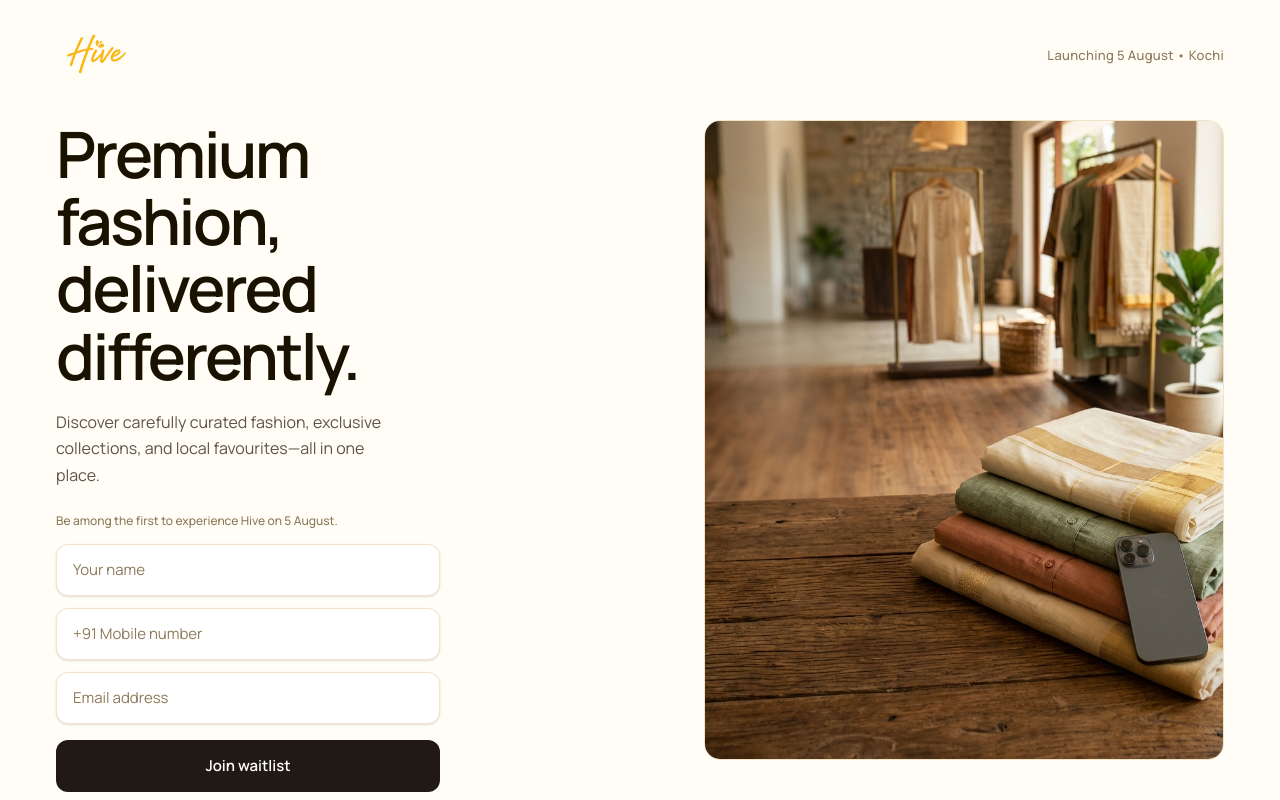
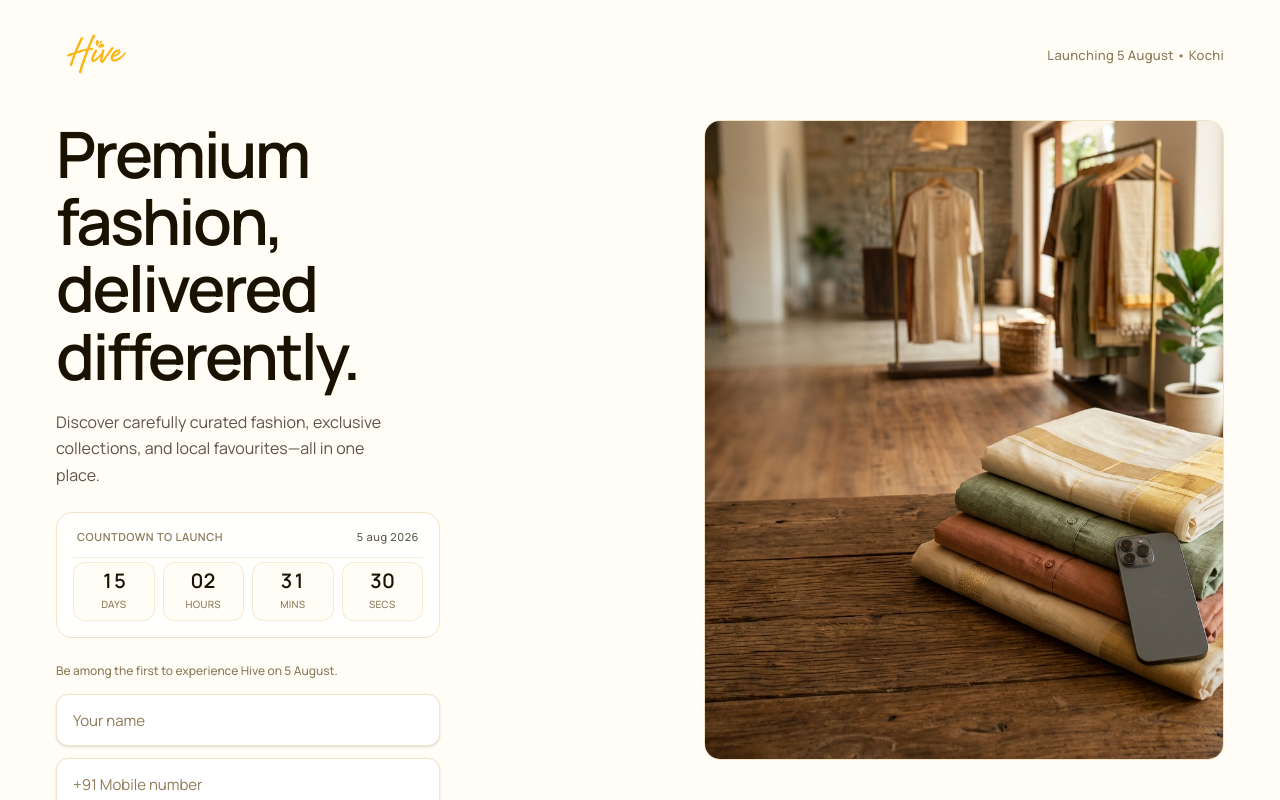
Before and after one commit to deaddev69/hivelanding, a Next.js app: page / in a window 1280 px wide. Shown: the top 800 px of the page. Built offline with nearby package versions, Linux system fonts and the light colour scheme; a web font is replaced by a local one.

Commit message:
feat: add real tabular-nums live countdown for August 5 launch

```diff
--- a/src/app/page.tsx
+++ b/src/app/page.tsx
@@ -1,15 +1,41 @@
 "use client";
 
-import React, { useState } from 'react';
+import React, { useState, useEffect } from 'react';
 import Image from 'next/image';
 import { Button, Input } from '@/components/ui';
 import { CheckCircle2, ShoppingBag, Truck, BadgeCheck } from 'lucide-react';
+
+const LAUNCH_DATE_MS = new Date('2026-08-05T00:00:00+05:30').getTime();
 
 export default function WaitlistPage() {
   const [name, setName] = useState('');
   const [phone, setPhone] = useState('');
   const [email, setEmail] = useState('');
   const [status, setStatus] = useState<'idle' | 'loading' | 'success' | 'error'>('idle');
+
+  const [timeLeft, setTimeLeft] = useState({ days: 0, hours: 0, minutes: 0, seconds: 0 });
+  const [isMounted, setIsMounted] = useState(false);
+
+  useEffect(() => {
+    setIsMounted(true);
+    const updateCountdown = () => {
+      const now = Date.now();
+      const diff = Math.max(0, LAUNCH_DATE_MS - now);
+      if (diff === 0) {
+        setTimeLeft({ days: 0, hours: 0, minutes: 0, seconds: 0 });
+        return;
+      }
+      const days = Math.floor(diff / (1000 * 60 * 60 * 24));
+      const hours = Math.floor((diff % (1000 * 60 * 60 * 24)) / (1000 * 60 * 60));
+      const minutes = Math.floor((diff % (1000 * 60 * 60)) / (1000 * 60));
+      const seconds = Math.floor((diff % (1000 * 60)) / 1000);
+      setTimeLeft({ days, hours, minutes, seconds });
+    };
+
+    updateCountdown();
+    const interval = setInterval(updateCountdown, 1000);
+    return () => clearInterval(interval);
+  }, []);
 
   const [errors, setErrors] = useState<{ name?: string; phone?: string; email?: string }>({});
   const [touched, setTouched] = useState<{ name?: boolean; phone?: boolean; email?: boolean }>({});
@@ -169,6 +195,46 @@ export default function WaitlistPage() {
             >
               Discover carefully curated fashion, exclusive collections, and local favourites—all in one place.
             </p>
+
+            {/* ── Live Launch Countdown ─────────────────────── */}
+            <div className="w-full max-w-sm mt-6 p-4 bg-white/90 border border-[#F0E4C8] rounded-2xl flex flex-col gap-3 shadow-[0_2px_12px_-4px_rgba(26,18,0,0.04)]">
+              <div className="flex items-center justify-between text-[11px] font-semibold text-[#8C7A5A] tracking-wider uppercase px-1">
+                <span>Countdown to Launch</span>
+                <span className="text-[#1A1200]/70 font-medium lowercase">5 aug 2026</span>
+              </div>
+              {isMounted ? (
+                <div className="grid grid-cols-4 gap-2 pt-1 border-t border-[#F0E4C8]/60">
+                  <div className="flex flex-col items-center justify-center py-2 px-1 bg-[#FFFDF5] rounded-xl border border-[#F0E4C8]/70">
+                    <span className="text-[20px] font-semibold text-[#1A1200] leading-none tabular-nums" style={{ fontFamily: 'var(--font-display)' }}>
+                      {timeLeft.days}
+                    </span>
+                    <span className="text-[10px] font-medium text-[#8C7A5A] uppercase tracking-wide mt-1.5">Days</span>
+                  </div>
+                  <div className="flex flex-col items-center justify-center py-2 px-1 bg-[#FFFDF5] rounded-xl border border-[#F0E4C8]/70">
+                    <span className="text-[20px] font-semibold text-[#1A1200] leading-none tabular-nums" style={{ fontFamily: 'var(--font-display)' }}>
+                      {String(timeLeft.hours).padStart(2, '0')}
+                    </span>
+                    <span className="text-[10px] font-medium text-[#8C7A5A] uppercase tracking-wide mt-1.5">Hours</span>
+                  </div>
+                  <div className="flex flex-col items-center justify-center py-2 px-1 bg-[#FFFDF5] rounded-xl border border-[#F0E4C8]/70">
+                    <span className="text-[20px] font-semibold text-[#1A1200] leading-none tabular-nums" style={{ fontFamily: 'var(--font-display)' }}>
+                      {String(timeLeft.minutes).padStart(2, '0')}
+                    </span>
+                    <span className="text-[10px] font-medium text-[#8C7A5A] uppercase tracking-wide mt-1.5">Mins</span>
+                  </div>
+                  <div className="flex flex-col items-center justify-center py-2 px-1 bg-[#FFFDF5] rounded-xl border border-[#F0E4C8]/70">
+                    <span className="text-[20px] font-semibold text-[#1A1200] leading-none tabular-nums" style={{ fontFamily: 'var(--font-display)' }}>
+                      {String(timeLeft.seconds).padStart(2, '0')}
+                    </span>
+                    <span className="text-[10px] font-medium text-[#8C7A5A] uppercase tracking-wide mt-1.5">Secs</span>
+                  </div>
+                </div>
+              ) : (
+                <div className="h-[62px] w-full bg-[#FFFDF5] rounded-xl border border-[#F0E4C8]/70 flex items-center justify-center text-xs font-medium text-[#8C7A5A] animate-pulse">
+                  Loading countdown…
+                </div>
+              )}
+            </div>
 
             {/* ── Form ──────────────────────────────────────── */}
             <div className="w-full max-w-sm mt-6">
```
